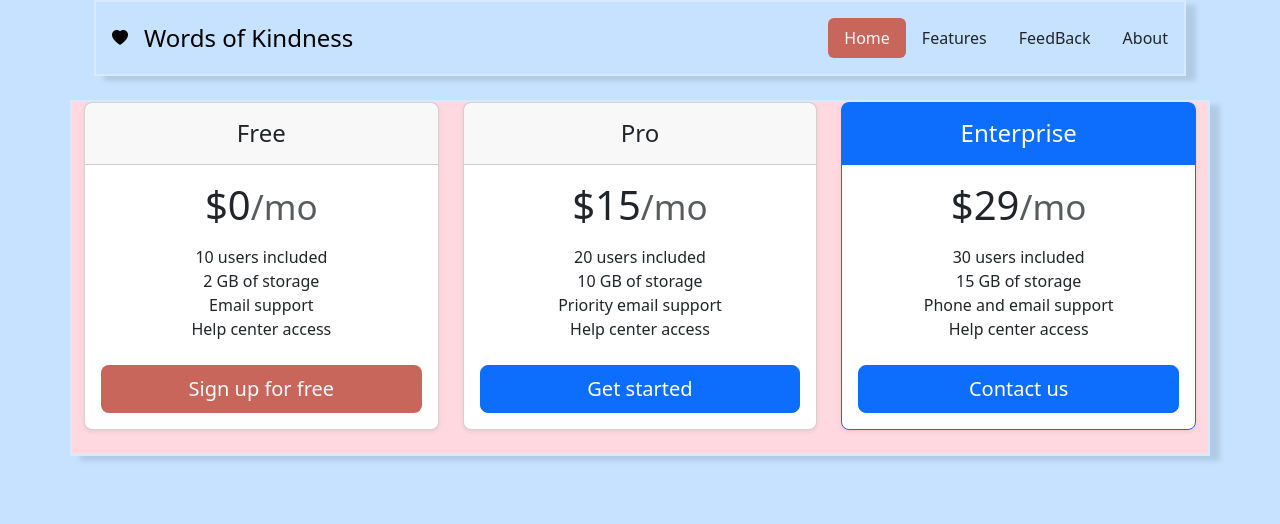
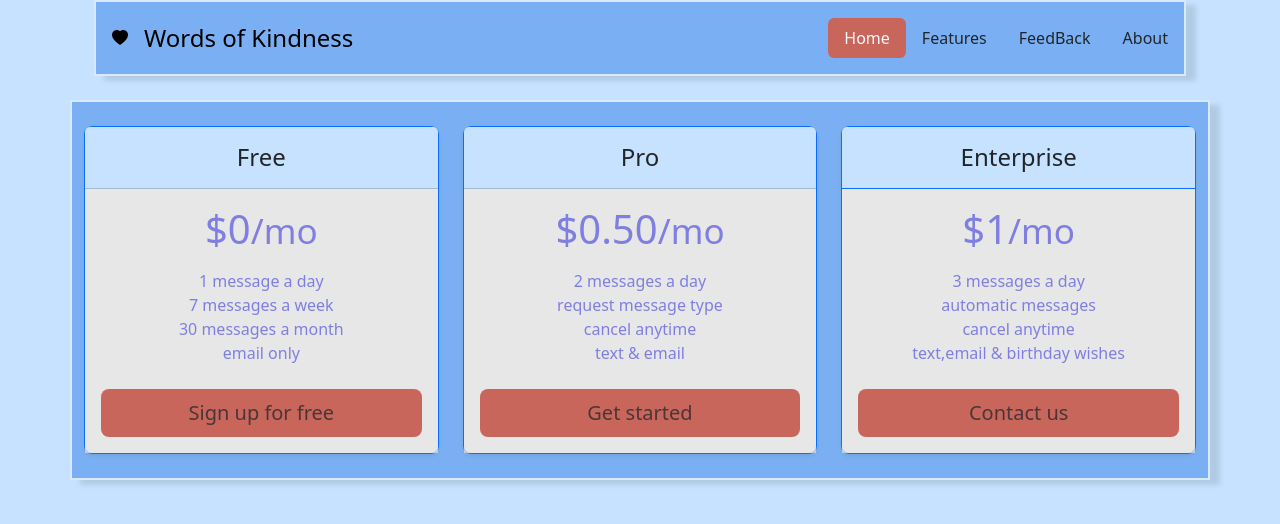
Before and after one commit to Kurt-Suttin/words-of--kindness, a plain HTML site: page features.html in a window 1280 px wide. Drawn offline with nearby package versions, Linux system fonts and the light colour scheme.

Commit message:
features page added

```diff
--- a/css/custom.css
+++ b/css/custom.css
@@ -1,7 +1,9 @@
 :root{
    --light-blue:#c6e2ff;
     --pink:#FFD9DF;
-    --red:#C8665B
+    --red:#C8665B;
+    --dark-blue: #7ab0f3;
+    --light-grey: #DEDEDEBA;
 }
 
 .body-bg-color{
@@ -13,7 +15,17 @@
 .header-border-custom{
 border:#D7EAFF solid 2px;
     box-shadow: 10px 5px 5px #B2CBE5;
+    background-color: var(--dark-blue);
 }
 .button-color{
     background-color: var(--red);
 }
+.pricing-header-color{
+    background-color: var(--light-blue);
+}
+.pricing-bg-color{
+    background-color: var(--light-grey);
+}
+.pricing-text-color{
+    color: #7f7fe1;
+}
--- a/features.html
+++ b/features.html
@@ -35,53 +35,53 @@
 
             <div class="row row-cols-1 row-cols-md-3 mb-3 text-center main-bg-color header-border-custom">
                 <div class="col">
-                    <div class="card mb-4 rounded-3 shadow-sm">
-                        <div class="card-header py-3">
+                    <div class="card  mb-4 mt-4 rounded-3 shadow-sm border-primary">
+                        <div class="card-header py-3 pricing-header-color">
                             <h4 class="my-0 fw-normal">Free</h4>
                         </div>
-                        <div class="card-body">
-                            <h1 class="card-title pricing-card-title">$0<small class="text-body-secondary fw-light">/mo</small></h1>
-                            <ul class="list-unstyled mt-3 mb-4">
-                                <li>10 users included</li>
-                                <li>2 GB of storage</li>
-                                <li>Email support</li>
-                                <li>Help center access</li>
+                        <div class="card-body pricing-bg-color pricing-text-color">
+                            <h1 class="card-title pricing-card-title">$0<small class="fw-light">/mo</small></h1>
+                            <ul class="list-unstyled mt-3 mb-4 ">
+                                <li >1 message a day</li>
+                                <li>7 messages a week</li>
+                                <li>30 messages a month</li>
+                                <li>email only</li>
                             </ul>
-                            <button type="button" class="w-100 btn btn-lg button-color text-light">Sign up for free</button>
+                            <button type="button" class="w-100 btn btn-lg button-color text-body-secondary">Sign up for free</button>
                         </div>
                     </div>
                 </div>
                 <div class="col">
-                    <div class="card mb-4 rounded-3 shadow-sm">
-                        <div class="card-header py-3">
+                    <div class="card mb-4 mt-4 rounded-3 shadow-sm border-primary">
+                        <div class="card-header py-3 pricing-header-color">
                             <h4 class="my-0 fw-normal">Pro</h4>
                         </div>
-                        <div class="card-body">
-                            <h1 class="card-title pricing-card-title">$15<small class="text-body-secondary fw-light">/mo</small></h1>
+                        <div class="card-body pricing-bg-color pricing-text-color">
+                            <h1 class="card-title pricing-card-title">$0.50<small class="fw-light">/mo</small></h1>
                             <ul class="list-unstyled mt-3 mb-4">
-                                <li>20 users included</li>
-                                <li>10 GB of storage</li>
-                                <li>Priority email support</li>
-                                <li>Help center access</li>
+                                <li>2 messages a day</li>
+                                <li>request message type</li>
+                                <li>cancel anytime</li>
+                                <li>text & email</li>
                             </ul>
-                            <button type="button" class="w-100 btn btn-lg btn-primary">Get started</button>
+                            <button type="button" class="w-100 btn btn-lg button-color text-body-secondary">Get started</button>
                         </div>
                     </div>
                 </div>
                 <div class="col">
-                    <div class="card mb-4 rounded-3 shadow-sm border-primary">
-                        <div class="card-header py-3 text-bg-primary border-primary">
+                    <div class="card mb-4 mt-4 rounded-3 shadow-sm border-primary">
+                        <div class="card-header py-3 pricing-header-color border-primary">
                             <h4 class="my-0 fw-normal">Enterprise</h4>
                         </div>
-                        <div class="card-body">
-                            <h1 class="card-title pricing-card-title">$29<small class="text-body-secondary fw-light">/mo</small></h1>
+                        <div class="card-body pricing-bg-color pricing-text-color">
+                            <h1 class="card-title pricing-card-title">$1<small class=" fw-light">/mo</small></h1>
                             <ul class="list-unstyled mt-3 mb-4">
-                                <li>30 users included</li>
-                                <li>15 GB of storage</li>
-                                <li>Phone and email support</li>
-                                <li>Help center access</li>
+                                <li>3 messages a day</li>
+                                <li>automatic messages</li>
+                                <li>cancel anytime</li>
+                                <li>text,email & birthday wishes</li>
                             </ul>
-                            <button type="button" class="w-100 btn btn-lg btn-primary">Contact us</button>
+                            <button type="button" class="w-100 btn btn-lg button-color text-body-secondary">Contact us</button>
                         </div>
                     </div>
                 </div>
```
